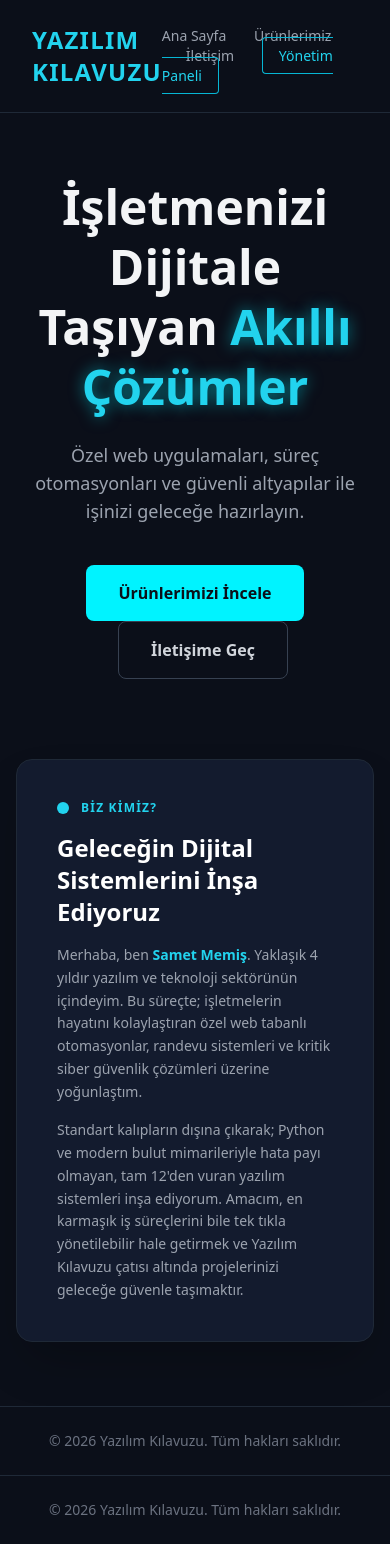
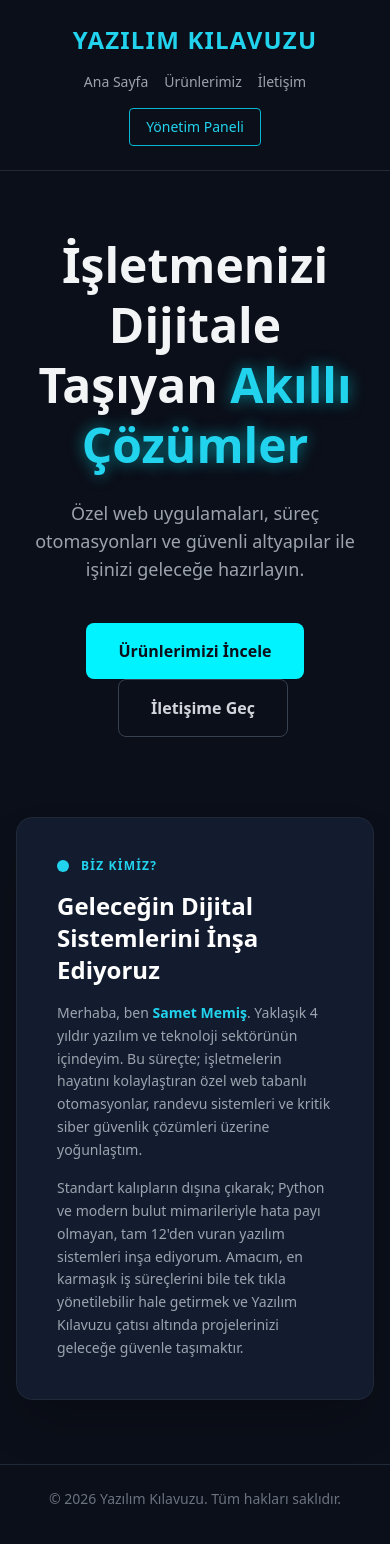
Before and after one commit to Abdulsametms/yazilim-kilavuzu, a Flask app: page / in a window 390 px wide. After the commit the page ends 1504 px from the top, so only its background shows below. Run offline with Flask 3, Linux system fonts and the light colour scheme; some libraries are stand-ins or nearby versions.

Commit message:
Mobil menu duzenlendi

```diff
--- a/templates/base.html
+++ b/templates/base.html
@@ -17,9 +17,9 @@
 <body class="min-h-screen flex flex-col justify-between">
 
     <!-- Üst Menü -->
-    <header class="flex justify-between items-center px-8 py-6 border-b border-gray-800">
+    <header class="flex flex-col md:flex-row justify-between items-center px-6 md:px-8 py-6 border-b border-gray-800 gap-4">
         <a href="/" class="text-2xl font-bold tracking-wider text-cyan-400">YAZILIM KILAVUZU</a>
-        <nav class="space-x-6 text-sm font-medium">
+        <nav class="flex flex-wrap justify-center items-center gap-4 md:space-x-6 text-sm font-medium">
             <a href="/" class="text-gray-400 hover:text-cyan-400">Ana Sayfa</a>
             <a href="/urunler" class="text-gray-400 hover:text-cyan-400">Ürünlerimiz</a>
             <a href="/iletisim" class="text-gray-400 hover:text-cyan-400">İletişim</a>
@@ -35,10 +35,6 @@
     </main>
 
     <!-- Alt Alan -->
-    <footer class="text-center py-6 border-t border-gray-800 text-gray-500 text-sm">
-        &copy; 2026 Yazılım Kılavuzu. Tüm hakları saklıdır.
-    </footer>
-<!-- Alt Alan -->
     <footer class="text-center py-6 border-t border-gray-800 text-gray-500 text-sm">
         &copy; 2026 Yazılım Kılavuzu. Tüm hakları saklıdır.
     </footer>
@@ -59,5 +55,3 @@
 
 </body>
 </html>
-</body>
-</html>
```
